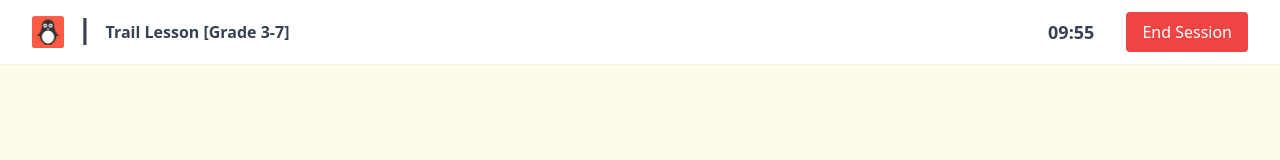
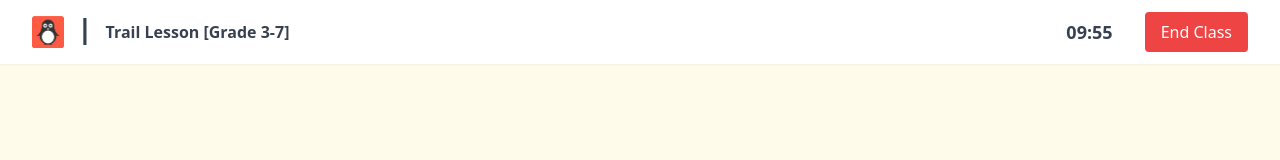
Before and after one commit to 0-yohan/Codingal01, a React (Vite) app: page / in a window 1280 px wide. Shown: the top 160 px of the page. Built offline with nearby package versions, Linux system fonts and the light colour scheme.

Commit message:
Final Commit-Renamed 'End session' to 'End class'

```diff
--- a/src/Components/NavBar.jsx
+++ b/src/Components/NavBar.jsx
@@ -68,7 +68,7 @@ const NavBar = () => {
               onClick={handleEndSession}
               className="bg-red-500 hover:bg-red-600 text-white font-medium py-2 px-4 rounded"
             >
-              End Session
+              End Class
             </button>
           </div>
 
@@ -104,7 +104,7 @@ const NavBar = () => {
               onClick={handleEndSession}
               className="bg-red-500 hover:bg-red-600 text-white font-bold py-2 px-4 rounded"
             >
-              End Session
+              End Class
             </button>
           </div>
         </div>
```
